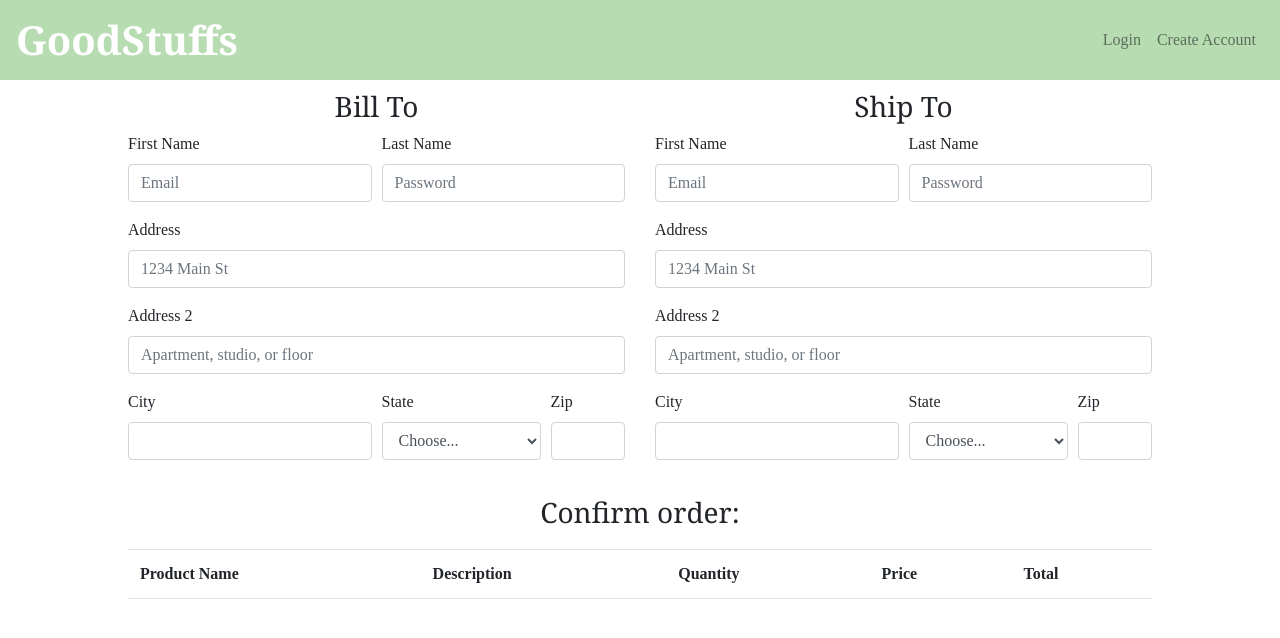
After one commit to theresa-e/good_stuffs, a Django app: template apps/ecommerce/templates/ecommerce/checkout.html in a window 1280 px wide. The commit adds this page. Shown: the top 638 px of the page. Run offline with Django 3.2, Linux system fonts and the light colour scheme; the template is opened without the code that fills it, so the values that code supplies are empty; parts of the project's set-up code (start-up, migrations or seed data) failed here and were passed over; some libraries are stand-ins or nearby versions; some web fonts are replaced.

Commit message:
Created checkout page.

```diff
--- a/apps/ecommerce/static/ecommerce/css/general.css
+++ b/apps/ecommerce/static/ecommerce/css/general.css
@@ -200,6 +200,17 @@ body {
     margin: 5px;
 }
 
+/* ---------- CHECKOUT PAGE ---------- */
+.checkout-container {
+    width: 80%;
+    margin: 10px auto 0 auto;
+
+}
+
+.cart-table {
+    margin-top: 20px;
+}
+
 /* ---------- RESPONSIVE ---------- */
 @media only screen and (max-width: 736px) {
     .main__all-images {
--- a/apps/ecommerce/templates/ecommerce/cart.html
+++ b/apps/ecommerce/templates/ecommerce/cart.html
@@ -4,7 +4,7 @@
 <head>
     <meta charset="utf-8" />
     <meta http-equiv="X-UA-Compatible" content="IE=edge">
-    <title>GoodStuffs | Categories</title>
+    <title>GoodStuffs | Cart</title>
     {% load static %}
     <meta name="viewport" content="width=device-width, initial-scale=1">
     <link href="https://stackpath.bootstrapcdn.com/bootstrap/4.1.3/css/bootstrap.min.css" rel="stylesheet" integrity="sha384-MCw98/SFnGE8fJT3GXwEOngsV7Zt27NXFoaoApmYm81iuXoPkFOJwJ8ERdknLPMO"
@@ -92,9 +92,7 @@
         <p class="text-right cart-total">
             Total Due: ${{ total}}.00
             <br />
-            <script src="https://checkout.stripe.com/checkout.js" class="stripe-button" data-key="" data-description="Pay with card"
-                data-amount="500" data-locale="auto">
-            </script>
+            <a href="/checkout" class="btn btn-primary">Checkout</a>
         </p>
     </div>
 </body>
--- /dev/null
+++ b/apps/ecommerce/templates/ecommerce/checkout.html
@@ -0,0 +1,179 @@
+<!DOCTYPE html>
+<html lang="en">
+
+<head>
+    <meta charset="utf-8" />
+    <meta http-equiv="X-UA-Compatible" content="IE=edge">
+    <title>GoodStuffs | Checkout Page</title>
+    {% load static %}
+    <meta name="viewport" content="width=device-width, initial-scale=1">
+    <link href="https://stackpath.bootstrapcdn.com/bootstrap/4.1.3/css/bootstrap.min.css" rel="stylesheet" integrity="sha384-MCw98/SFnGE8fJT3GXwEOngsV7Zt27NXFoaoApmYm81iuXoPkFOJwJ8ERdknLPMO"
+        crossorigin="anonymous">
+    <link rel="stylesheet" type="text/css" media="screen" href="{% static 'ecommerce/css/general.css' %}" />
+    <meta name="viewport" content="width=device-width, initial-scale=1">
+
+</head>
+
+<body>
+    <!-- navbar -->
+    <nav class="navbar navbar-light navbar-expand-md bg-faded justify-content-center">
+        <a href="/" class="navbar-brand d-flex w-50 mr-auto">GoodStuffs</a>
+        <button class="navbar-toggler" type="button" data-toggle="collapse" data-target="#collapsingNavbar3">
+            <span class="navbar-toggler-icon"></span>
+        </button>
+        <div class="navbar-collapse collapse w-100" id="collapsingNavbar3">
+            <ul class="nav navbar-nav ml-auto w-100 justify-content-end">
+                <!-- Check if user is logged in -->
+                {% if not request.session.userid %}
+                <li class="nav-item">
+                    <a href="/login" class="nav-link">Login</a>
+                </li>
+                <li class="nav-item">
+                    <a href="/create-acct" class="nav-link">Create Account</a>
+                </li>
+                {% else %}
+                <!-- Check if user is admin or customer -->
+                {% if request.session.user_type == 1 %}
+                <li class="nav-item">
+                    <P>Admin Portal: </P>
+                </li>
+                <li class="nav-item">
+                    <a href="/admin/orders" class="nav-link">Orders</a>
+                </li>
+                <li class="nav-item">
+                    <a href="/admin/products" class="nav-link">Products</a>
+                </li>
+                <li class="nav-item">
+                    <a href="/admin/users" class="nav-link">All Accounts</a>
+                </li>
+                <li class="nav-item">
+                    <a href="/logout" class="nav-link">Logout</a>
+                </li>
+                {% else %}
+                <li class="navbar-item">
+                    <a href="/logout" class="nav-link">Logout</a>
+                </li>
+                <li class="navbar-item">
+                    <a href="/account/{{ request.session.userid }}" class="nav-link">My Account</a>
+                </li>
+                <li class="navbar-item">
+                    <a href="/categories" class="nav-link">Products</a>
+                </li>
+                {% endif %}
+                {% endif %}
+                </li>
+            </ul>
+        </div>
+    </nav>
+    <div class="checkout-container">
+        <div class="row ">
+            <div class="col">
+                <!-- BILL TO INFORMATION -->
+                <h3 class="title">Bill To</h3>
+                <form>
+                    <div class="form-row">
+                        <div class="form-group col-md-6">
+                            <label for="first-name">First Name</label>
+                            <input type="text" class="form-control" id="inputEmail4" placeholder="Email" value="{{ user.first_name }}">
+                        </div>
+                        <div class="form-group col-md-6">
+                            <label for="last-name">Last Name</label>
+                            <input type="text" class="form-control" id="inputPassword4" placeholder="Password" value="{{ user.last_name }}">
+                        </div>
+                    </div>
+                    <div class="form-group">
+                        <label for="shipto-address">Address</label>
+                        <input type="text" class="form-control" id="inputAddress" placeholder="1234 Main St">
+                    </div>
+                    <div class="form-group">
+                        <label for="inputAddress2">Address 2</label>
+                        <input type="text" class="form-control" id="inputAddress2" placeholder="Apartment, studio, or floor">
+                    </div>
+                    <div class="form-row">
+                        <div class="form-group col-md-6">
+                            <label for="inputCity">City</label>
+                            <input type="text" class="form-control" id="inputCity">
+                        </div>
+                        <div class="form-group col-md-4">
+                            <label for="inputState">State</label>
+                            <select id="inputState" class="form-control">
+                                <option selected>Choose...</option>
+                                <option>...</option>
+                            </select>
+                        </div>
+                        <div class="form-group col-md-2">
+                            <label for="inputZip">Zip</label>
+                            <input type="text" class="form-control" id="inputZip">
+                        </div>
+                    </div>
+                </form>
+            </div>
+            <div class="col">
+                <!-- SHIP TO -->
+                <h3 class="title">Ship To</h3>
+                <form>
+                    <div class="form-row">
+                        <div class="form-group col-md-6">
+                            <label for="first-name">First Name</label>
+                            <input type="text" class="form-control" id="inputEmail4" placeholder="Email" value="{{ user.first_name }}">
+                        </div>
+                        <div class="form-group col-md-6">
+                            <label for="last-name">Last Name</label>
+                            <input type="text" class="form-control" id="inputPassword4" placeholder="Password" value="{{ user.last_name }}">
+                        </div>
+                    </div>
+                    <div class="form-group">
+                        <label for="shipto-address">Address</label>
+                        <input type="text" class="form-control" id="inputAddress" placeholder="1234 Main St">
+                    </div>
+                    <div class="form-group">
+                        <label for="inputAddress2">Address 2</label>
+                        <input type="text" class="form-control" id="inputAddress2" placeholder="Apartment, studio, or floor">
+                    </div>
+                    <div class="form-row">
+                        <div class="form-group col-md-6">
+                            <label for="inputCity">City</label>
+                            <input type="text" class="form-control" id="inputCity">
+                        </div>
+                        <div class="form-group col-md-4">
+                            <label for="inputState">State</label>
+                            <select id="inputState" class="form-control">
+                                <option selected>Choose...</option>
+                                <option>...</option>
+                            </select>
+                        </div>
+                        <div class="form-group col-md-2">
+                            <label for="inputZip">Zip</label>
+                            <input type="text" class="form-control" id="inputZip">
+                        </div>
+                    </div>
+                </form>
+            </div>
+        </div>
+        <section class="table-responsive cart-table">
+            <h3 class="title">Confirm order:</h3>
+            <table class="cart-table table">
+                <thead>
+                    <th>Product Name</th>
+                    <th>Description</th>
+                    <th>Quantity</th>
+                    <th>Price</th>
+                    <th>Total</th>
+                </thead>
+                {% for k,v in request.session.customer_cart.items %}
+                <tr>
+                    <td>{{ k }}</td>
+                    <td>{{ v.desc }}</td>
+                    <td>{{ v.quantity }}</td>
+                    <td>${{ v.price }}.00</td>
+                    <td>${{ v.total }}.00</td>
+                </tr>
+                {% endfor %}
+                <tr>
+                </tr>
+            </table>
+        </section>
+    </div>
+</body>
+
+</html>
--- a/apps/ecommerce/urls.py
+++ b/apps/ecommerce/urls.py
@@ -24,6 +24,8 @@ urlpatterns = [
     # view cart
     url(r'^visit_cart', views.visit_cart),
     url(r'^remove_item/(?P<name>\d+)', views.remove_item_cart),
+    url(r'^process_charge', views.charge),
+    url(r'^checkout', views.checkout),
 
     # View all orders, products, and users.
     url(r'^admin/orders', views.orders),
```
Also changed, not shown: apps/ecommerce/views.py (+31 -0 lines).
